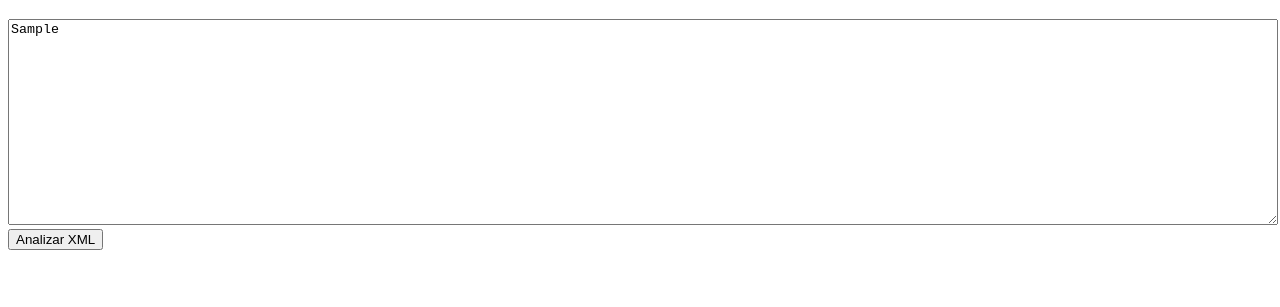
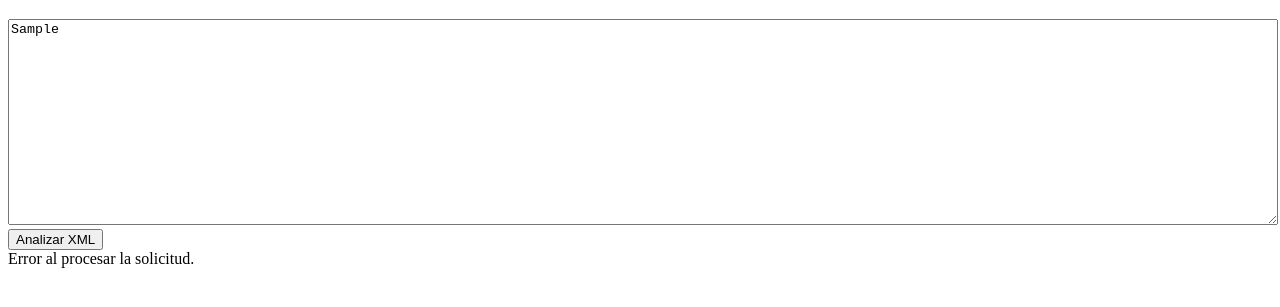
Before and after one commit to giankk98/prueba2, a plain HTML site: page index.html in a window 1280 px wide. Both pictures are taken after typing "Sample" into the empty fields and a click on the input "Analizar XML". Shown: the part 61-368 px from the top of the page. Drawn offline with nearby package versions, Linux system fonts and the light colour scheme; no server answers.

Commit message:
Update index.html

```diff
--- a/index.html
+++ b/index.html
@@ -10,26 +10,32 @@
     <form id="xml_form">
         <textarea id="xml_input" name="xml_input" placeholder="Pegue el contenido XML aquí..." style="width: 100%; height: 200px;"></textarea>
         <br>
-        <input type="submit" id="submit_button" value="Analizar XML">
+        <input type="submit" value="Analizar XML">
     </form>
     <div id="result"></div>
 
     <script>
-        $(document).ready(function() {
-            $('#xml_form').submit(function(event) {
-                event.preventDefault();
-                $.ajax({
-                    type: 'POST',
-                    url: '/analyze',
-                    data: $(this).serialize(),
-                    success: function(response) {
-                        $('#result').html(JSON.stringify(response)); // Ajustar para mostrar la respuesta adecuadamente
-                    },
-                    error: function(xhr, status, error) {
-                        console.error('Error al enviar la solicitud:', error);
-                    }
+        document.addEventListener("DOMContentLoaded", function() {
+            var form = document.getElementById("xml_form");
+            var resultDiv = document.getElementById("result");
+
+            form.onsubmit = function(event) {
+                event.preventDefault(); // Evitar el envío tradicional del formulario
+
+                fetch("/analyze", {
+                    method: "POST",
+                    body: new FormData(form),
+                })
+                .then(response => response.json()) // Espera una respuesta en formato JSON
+                .then(data => {
+                    // Muestra la respuesta. Ajusta esta parte según cómo quieras presentar los datos.
+                    resultDiv.innerHTML = JSON.stringify(data, null, 2);
+                })
+                .catch(error => {
+                    console.error('Error al enviar la solicitud:', error);
+                    resultDiv.innerHTML = "Error al procesar la solicitud.";
                 });
-            });
+            };
         });
     </script>
 </body>
```
